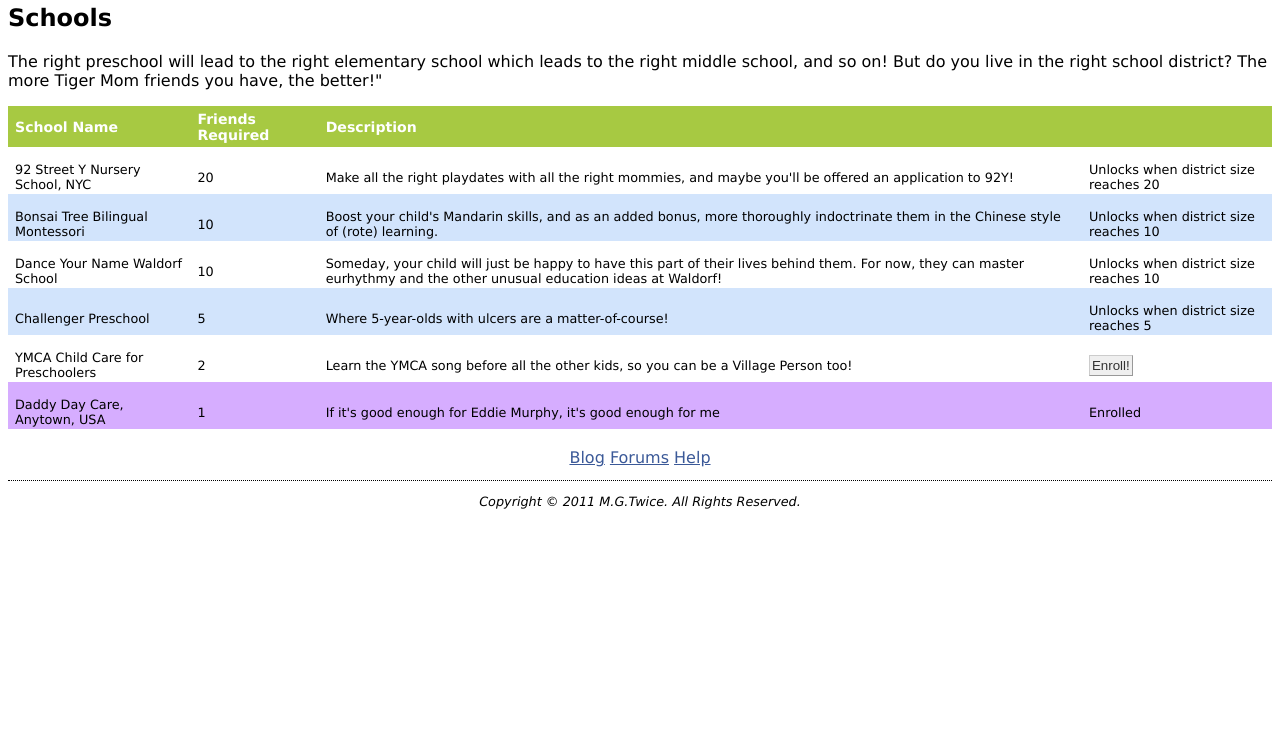
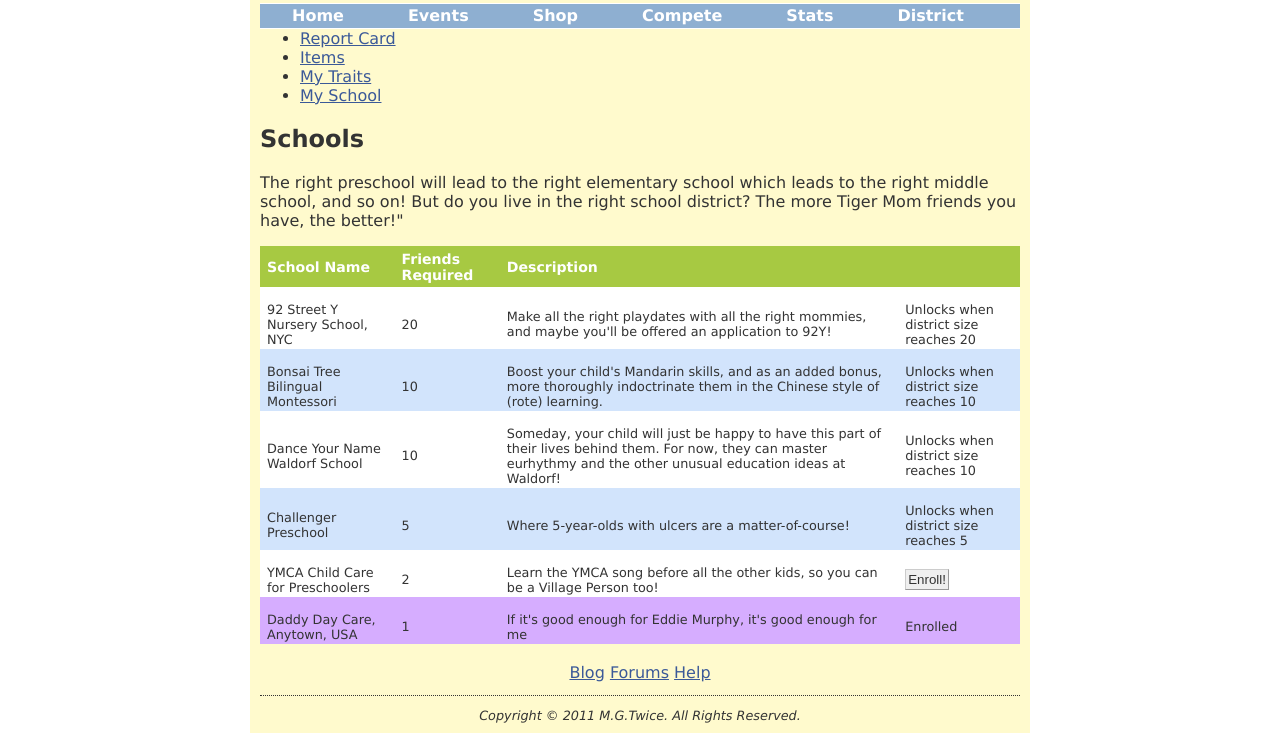
Before and after one commit to mekalika/Blue-Penguin, a PHP site: page /school.php in a window 1280 px wide. Shown: the part 319-1060 px from the top of the page. Before the commit the page ends 828 px from the top, so only its background shows below. Run offline with PHP 8.4, Linux system fonts and the light colour scheme; a user stored in the database is signed in; data comes from the database, SQL or seed files in the repository.

Commit message:
Updated style like crazy.

```diff
--- a/create_character.php
+++ b/create_character.php
@@ -71,6 +71,8 @@
                          'characters WHERE name=' . "('$name')");
     $row = mysql_fetch_array($result);
 
+    // TODO: Initiate current grades.
+
     // Determine schoolType based on grade.
     if ($row['gradeLevel'] == -1) {
       $schoolType = 'Preschool';
--- a/header.php
+++ b/header.php
@@ -52,10 +52,12 @@
   <title>Battle of the Tiger Moms</title>
   <link rel="stylesheet" href="styles/style.css">
  </head>
+<div id="container">
 <body>
 
 <!-- ID Card -->
 <div class="topbar">
+<img src="images/harvard_logo.jpg">
 <div class="cssbox">
 <div class="cssbox_head"><h2 align="left">$characterName</h2></div>
 <div class="cssbox_body">
@@ -67,16 +69,27 @@
 <!-- TODO: District is based on friends. -->
 <pre>District: 27	<span id="gradeString">$gradeString</span></pre></div>
 </div>
+</div>
 
 <!-- Site navigation menu -->
-<ul class="navbar">
+<ul id="nav">
   <li><a href="main.php">Home</a>
   <li><a href="events.php">Events</a>
+    <ul>
+      <li><a href="life.html">Life</a>
+      <li><a href="academics.html">Academics</a>
+      <li><a href="events.php">Electives</a>
+    </ul>
   <li><a href="shop.php">Shop</a>
   <li><a href="compete.html">Compete</a>
   <li><a href="reportcard.php">Stats</a>
+    <ul>
+      <li><a href="reportcard.php">Report Card</a>
+      <li><a href="items.php">My Items</a>
+      <li><a href="traits.php">My Traits</a>
+      <li><a href="school.php">School</a>
+    </ul>
   <li><a href="district.html">District</a>
 </ul>
-</div>
 _HTML;
 ?>
--- a/school.php
+++ b/school.php
@@ -13,7 +13,7 @@
 <script>
 window.onload = getSchools($playerID)
 function getSchools(playerID) {
-  params = "playerID=" + playerID // + "&gradeLevel=" + gradeLevel
+  params = "playerID=" + playerID
   request = new ajaxRequest()
   request.open("POST", "get_schools.php", true)
   request.setRequestHeader("Content-type", "application/x-www-form-urlencoded")
@@ -46,14 +46,12 @@ function enrollSchool(playerID, schoolID)
   request.setRequestHeader("Content-length", params.length)
   request.setRequestHeader("Connection", "close")
 
-  request.onreadystatechange = function()
-  {
-    if (this.readyState == 4) // readyState == 4 means the page is done loading
-    {
-      if (this.status == 200) // status == 200 means the query returned successfully
-      {
-        if (this.responseText != null)
-        {
+  request.onreadystatechange = function() {
+    // readyState == 4 means the page is done loading
+    if (this.readyState == 4) {
+      // status == 200 means the query returned successfully
+      if (this.status == 200) {
+        if (this.responseText != null) {
           // Refresh school list
           getSchools(playerID)
         }
--- a/styles/style.css
+++ b/styles/style.css
@@ -17,6 +17,14 @@ CSS Library: http://www.bitrepository.com/
     font-size: .9em
     color: black;
     background-color: #FFFFFF; }
+
+  #container {
+    margin: auto;
+    width: 760px;
+    padding: 10px;
+    color: #333333;
+    background: #FFFACD;
+  }
 
   table {
     font-size: .8em;
@@ -54,127 +62,136 @@ CSS Library: http://www.bitrepository.com/
     overflow: auto;
     width: 100% }
 
+  .logo {
+    position: absolute;
+    top: 2em;
+    left: 10em; }
+
   /* set the image to use and establish the lower-right position */
   .cssbox, .cssbox_body, .cssbox_head, .cssbox_head h2 {
     background: transparent url(i/img.php.png) no-repeat bottom right }
-  .cssbox{
+  .cssbox {
   /* intended total box width - padding-right(next) */
+    position:absolute;
+    top: 0em;
     float: left;
     width: 335px !important; /* IE Win = width - padding */
     width: 320px;
   /* the gap on the right edge of the image (not content padding) */
-    padding-right:15px; /* use to position the box */
-    margin:20px auto }
+    padding-right: 15px; /* use to position the box */
+    margin: 20px auto }
 
   /* set the top-right image */
   .cssbox_head{ background-position:top right;
   /* pull the right image over on top of border */
-    margin-right:-15px;
+    margin-right: -15px;
   /* right-image-gap + right-inside padding */
-    padding-right:40px}
+    padding-right: 40px}
 
   /* set the top-left image */
   .cssbox_head h2 {
     background-position:top left;
-    margin:0; /* reset main site styles*/
-    border:0; /* ditto */
+    margin: 0; /* reset main site styles*/
+    border: 0; /* ditto */
   /* padding-left = image gap + interior padding ... no padding-right */
-    padding:25px 0 15px 40px;
-    height:auto !important;
-    height:1% } /* IE Holly Hack */
+    padding: 25px 0 15px 40px;
+    height: auto !important;
+    height: 1% } /* IE Holly Hack */
 
   /* set the lower-left corner image */
   .cssbox_body {
-    background-position:bottom left;
+    background-position: bottom left;
     margin-right:25px; /* interior-padding right */
     padding:15px 0 15px 40px } /* mirror .cssbox_head right/left */
 
-  ul.navbar {
+  #nav, #nav ul {
     float: left;
-    list-style-type: none;
-    width: 200px;
-    padding: 10px;
+    width: 100%;
+    list-style: none;
+    line-height: 1;
+    background: #8EAFD1;
+    font-weight: bold;
+    padding: 0;
+    border: solid #FFFFFF;
+    border-width: 1px 0;
+    margin: 0 0 0em 0; }
+  #nav a {
+    display: block;
+    width: auto;
+    color: #FFFFFF;
+    text-decoration: none;
+    text-align:center;
+    padding: 0.25em 2em; }
+  #nav li {
+    float: left;
+    padding: 0;
+    width: auto; }
+  #nav li ul {
+    position: absolute;
+    left: -999em;
+    height: auto;
+    w\idth: 11.25em;
+    font-weight: bold;
+    border-width: 0.25em;
     margin: 0; }
-  ul.navbar li {
-    background: #FFFFFF;
-    margin: .5em 0;
-    padding: .3em;
-    border-right: 1em solid #5CA8B1;
-    border-left: 1px solid #5CA8B1;
-    border-top: 1px solid #5CA8B1;
-    border-bottom: 1px solid #5CA8B1; }
-  ul.navbar a {
-    text-decoration: none }
+  #nav li li {
+    padding-right: 1em;
+    background:#5CA8B1; }
+  #nav li li:hover {
+    padding-right: 1em;
+    background: #D8F0F0; }
+  #nav li ul a {
+    w\idth: 6.25em; }
+  #nav li:hover ul {
+    left: auto; }
+  #nav li:hover {
+    background: #C0D8D8; }
+  #nav li a:hover {
+    color: #333333; }
 
   h1 {
     font-family: Verdana, Helvetica, Arial, SunSans-Regular, sans-serif }
   h2 {
     font-family: Verdana, Helvetica, Arial, SunSans-Regular, sans-serif }
 
-  #container {
-    margin:auto;
-    width: 760px;
-    padding: 10px;
+  #subnav, #subnav ul {
+    float: left;
+    width: 100%;
+    list-style: none;
+    line-height: 1;
+    background: #eceff6;
+    font-weight: normal;
+    padding: 0;
+    border: solid #FFFFFF;
+    border-width: 1px 0;
+    margin: 0 0 1em 0; }
+  #subnav a {
+    display: block;
+    width: auto;
     color: #333333;
-    background: #FFFACD;
-  }
-
-  #subnavbar {
-    width:auto;
-    height:36px;
-    background:url(img/navbar-bg.png) left top repeat-x; }
-  #subnavbar .inbar {
-    display:block;
-    height:36px;
-    background:url(img/right-round.png) right top no-repeat; }
-  #subnavbar ul, #navbar ul li {
-    border:0px;
-    margin:0px;
-    padding:0px;
-    list-style:none;
-    height:36px;
-    line-height:36px; } #subnavbar ul {
-    background:url(img/left-round.png) left top no-repeat; }
-  #subnavbar ul li {
-    float:left;
-    display:block;
-    line-height:36px; }
-  #subnavbar ul li a {
-    color:#403e32;
-    text-decoration:none;
-    font-weight:bold;
-    display:block; }
-  #subnavbar ul li a span {
-    padding:0 20px 0 0;
-    height:36px;
-    line-height:36px;
-    display:block;
-    margin-left:20px; }
-  #subnavbar .navhome a, #navbar .navhome a:hover {
-    background:url(img/a-bg.png) left top no-repeat;
-    height:36px;
-    line-height:36px; }
-  #subnavbar ul li a:hover {
-    background:url(img/ahover-bg.png) left top no-repeat;
-    height:36px;
-    line-height:36px; }
-  #subnavbar ul li a:hover span {
-    background:url(img/spanhover-bg.png) right top no-repeat;
-    height:36px;
-    line-height:36px; }
+    text-decoration: none;
+    text-align: center;
+    padding: 0.25em 2em; }
+  #subnav li {
+    float: left;
+    padding: 0;
+    width: auto; }
+  #subnav li ul {
+    position: absolute;
+    left: -999em;
+    height: auto;
+    w\idth: 11.25em;
+    font-weight: bold;
+    border-width: 0.25em;
+    margin: 0; }
+  #subnav li:hover {
+    background: #8EAFD1;
+    color: #333333; }
+  #subnav li a:hover {
+    color: #333333; }
 
   .electivelist {
     font-family: Verdana, Helvetica, Arial, sans-serif; }
-
-  #idcard {
-    font-family: Verdana, Helvetica, Arial, sans-serif; }
-  h2.name {
-    padding: 0;
-    margin: 0;
-    position: absolute;
-    top: 2em;
-    left: 10em;
-    width: 9em }
 
   address {
     font-size:.8em;
@@ -184,55 +201,55 @@ CSS Library: http://www.bitrepository.com/
 
   #traits {
     font-family: Verdana, Helvetica, Arial, sans-serif;
-    width:100%;
-    border-collapse:collapse; }
+    width: 100%;
+    border-collapse: collapse; }
   #traits td, #traits th {
-    font-size:1em;
-    border:0px solid #98bf21;
-    padding:15px 8px 2px 7px; }
+    font-size: 1em;
+    border: 0px solid #98bf21;
+    padding: 15px 8px 2px 7px; }
   #traits th {
-    font-size:1.1em;
-    text-align:left;
-    padding-top:5px;
-    padding-bottom:4px;
-    background-color:#A7C942;
+    font-size: 1.1em;
+    text-align: left;
+    padding-top: 5px;
+    padding-bottom: 4px;
+    background-color: #A7C942;
     color:#ffffff; }
   #traits tr td {
-    color:#000000;
-    background-color:#ffffff; }
+    color: #333333;
+    background-color: #ffffff; }
   #traits tr.alt td {
-    color:#000000;
-    background-color:#D2E4FC; }
+    color: #333333;
+    background-color: #D2E4FC; }
   #traits tr.selected td {
-    color:#000000;
-    background-color:#D6ADFF; }
+    color: #333333;
+    background-color: #D6ADFF; }
 
   #events {
     font-family:Verdana, Helvetica, Arial, sans-serif;
-    width:100%;
+    width: 100%;
     border-collapse:collapse; }
   #events td, #events th {
-    font-size:1em;
-    border:0px solid #98bf21;
-    padding:15px 8px 2px 7px; }
+    font-size: 1em;
+    border: 0px solid #98bf21;
+    padding: 15px 8px 2px 7px; }
   #events th {
-    font-size:1.2em;
-    text-align:left;
-    padding-top:5px;
-    padding-bottom:4px;
-    background-color:#A7C942;
-    color:#ffffff; }
+    font-size: 1.2em;
+    text-align: left;
+    padding-top: 5px;
+    padding-bottom: 4px;
+    background-color: #A7C942;
+    color: #ffffff; }
   #events tr.eventname td {
-    font-size:1.2em;
-    padding-top:5px;
-    padding-bottom:4px;
-    background-color:#8CC0FA; }
+    font-size: 1.2em;
+    padding-top: 5px;
+    padding-bottom: 4px;
+    background-color: #8CC0FA; }
   #events tr.eventdescription td {
-    font-size:.8em;
-    padding-top:0px;
-    padding-bottom:4px;
-    background-color:#8CC0FA; }
+    font-size: .8em;
+    padding-top: 0px;
+    padding-bottom: 4px;
+    background-color: #8CC0FA; }
   #events tr td {
-    color:#000000;
-    background-color:#ffffff;
-    padding-top:0px;}
+    color: #333333;
+    background-color: #ffffff;
+    padding-top: 0px;}
```
Also changed, not shown: events.php (+6 -12 lines), reportcard.php (+49 -18 lines).
